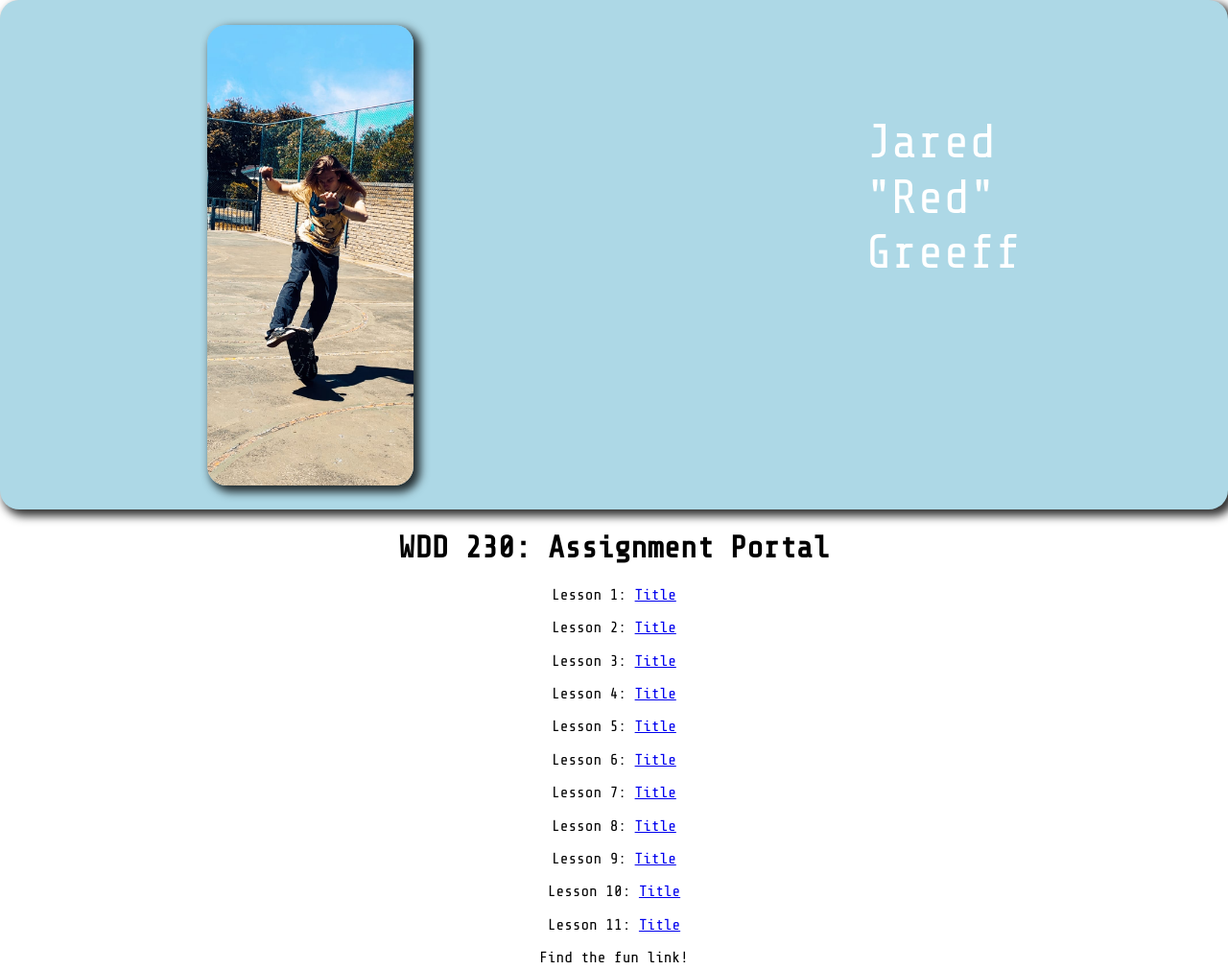
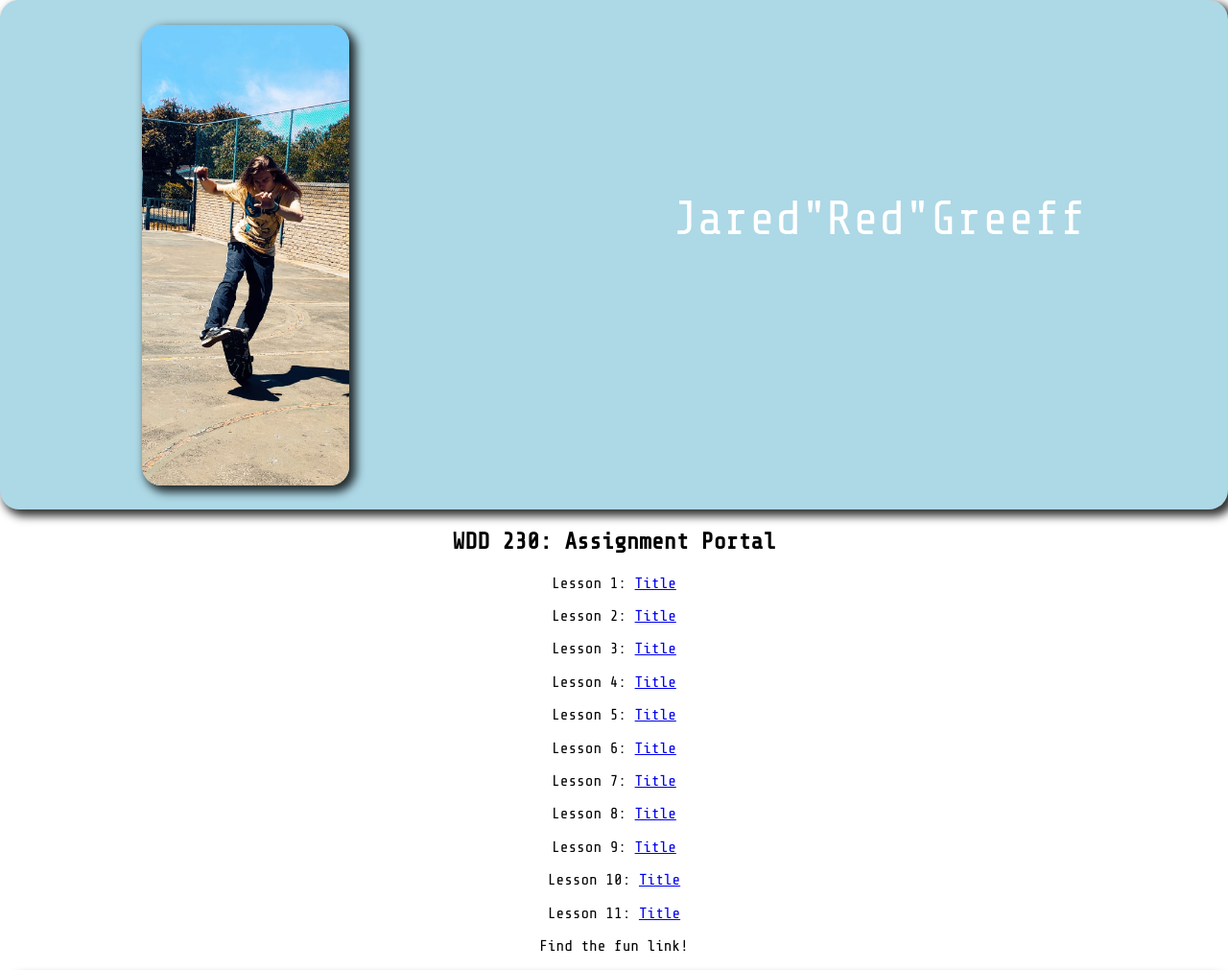
Before and after one commit to Username-Red/wdd230, a plain HTML site: page index.html in a window 1280 px wide. Shown: the top 1011 px of the page at 96% size. Drawn offline with nearby package versions, Linux system fonts and the light colour scheme.

Commit message:
cleaning things up and prepping for resubmission

```diff
--- a/index.html
+++ b/index.html
@@ -15,11 +15,6 @@
 <body>
     <header>
 
-
-    </header>
-
-    <main>
-
         <div class="top-bit">
             <img class="profile-img" src="images/red-skate.jpeg" alt="Red's Profile Image">
 
@@ -30,8 +25,15 @@
             </ul>
         </div>
 
+
+    </header>
+
+    <main>
+
+
+
         <div class="middle-bit">
-            <h1>WDD 230: Assignment Portal</h1>
+            <h2>WDD 230: Assignment Portal</h2>
             <p>Lesson 1: <a href="https://www.youtube.com/watch?v=dQw4w9WgXcQ" target="_blank">Title</a></p>
             <p>Lesson 2: <a href="https://www.youtube.com/watch?v=dQw4w9WgXcQ" target="_blank">Title</a></p>
             <p>Lesson 3: <a href="https://www.youtube.com/watch?v=dQw4w9WgXcQ" target="_blank">Title</a></p>
--- a/styles/medium.css
+++ b/styles/medium.css
@@ -4,7 +4,9 @@
     }
 
     .name-ul {
-        margin-top: 15vh;
+        margin-top: 25vh;
+        display: flex;
+        justify-content: space-between;
 
     }
     .profile-img {
--- a/styles/small.css
+++ b/styles/small.css
@@ -1,6 +1,10 @@
 @import url('https://fonts.googleapis.com/css2?family=Share+Tech&family=Share+Tech+Mono&display=swap');
 body {
     font-family: "Share Tech Mono";
+}
+
+body {
+    width: 100%;
 }
 
 .top-bit {
```
